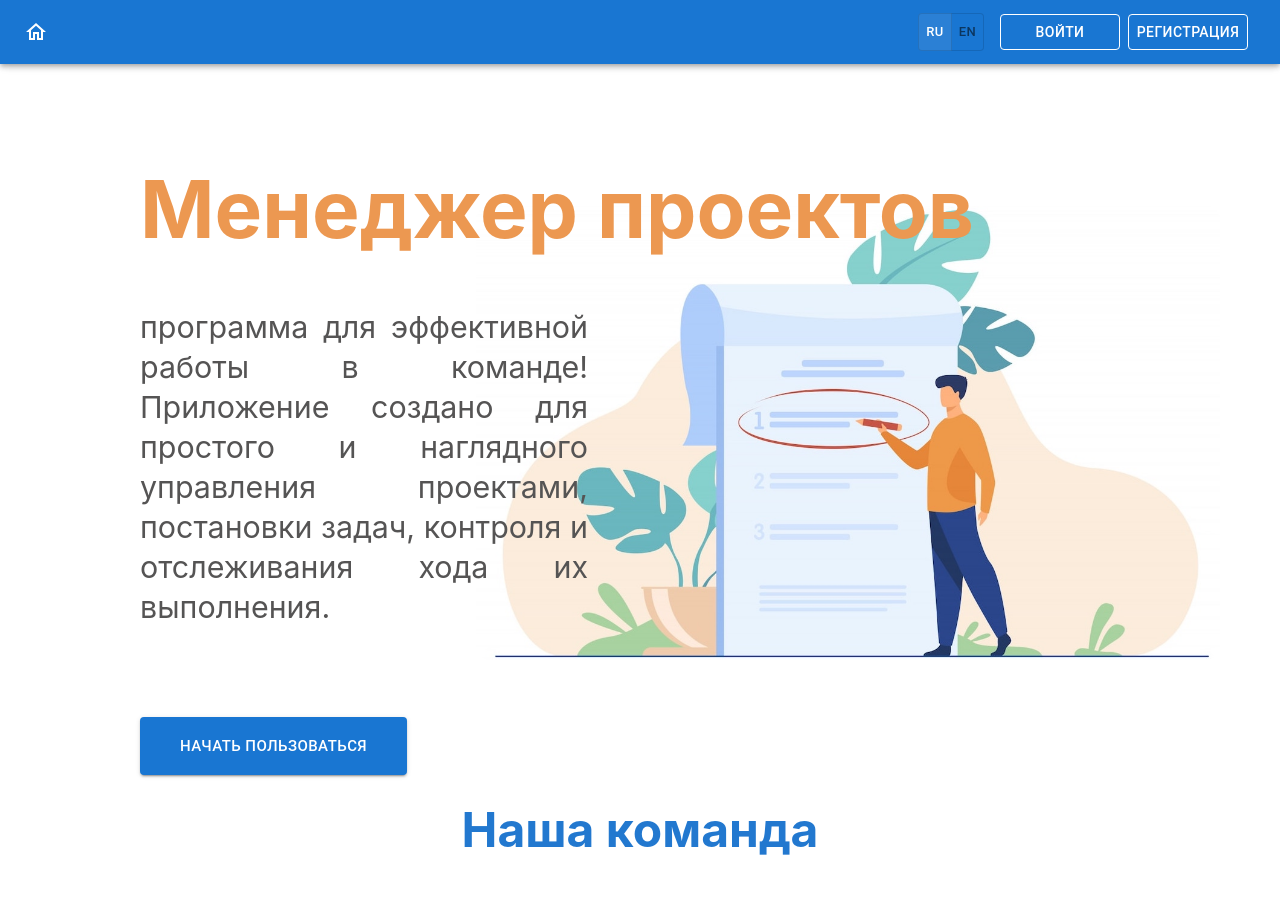
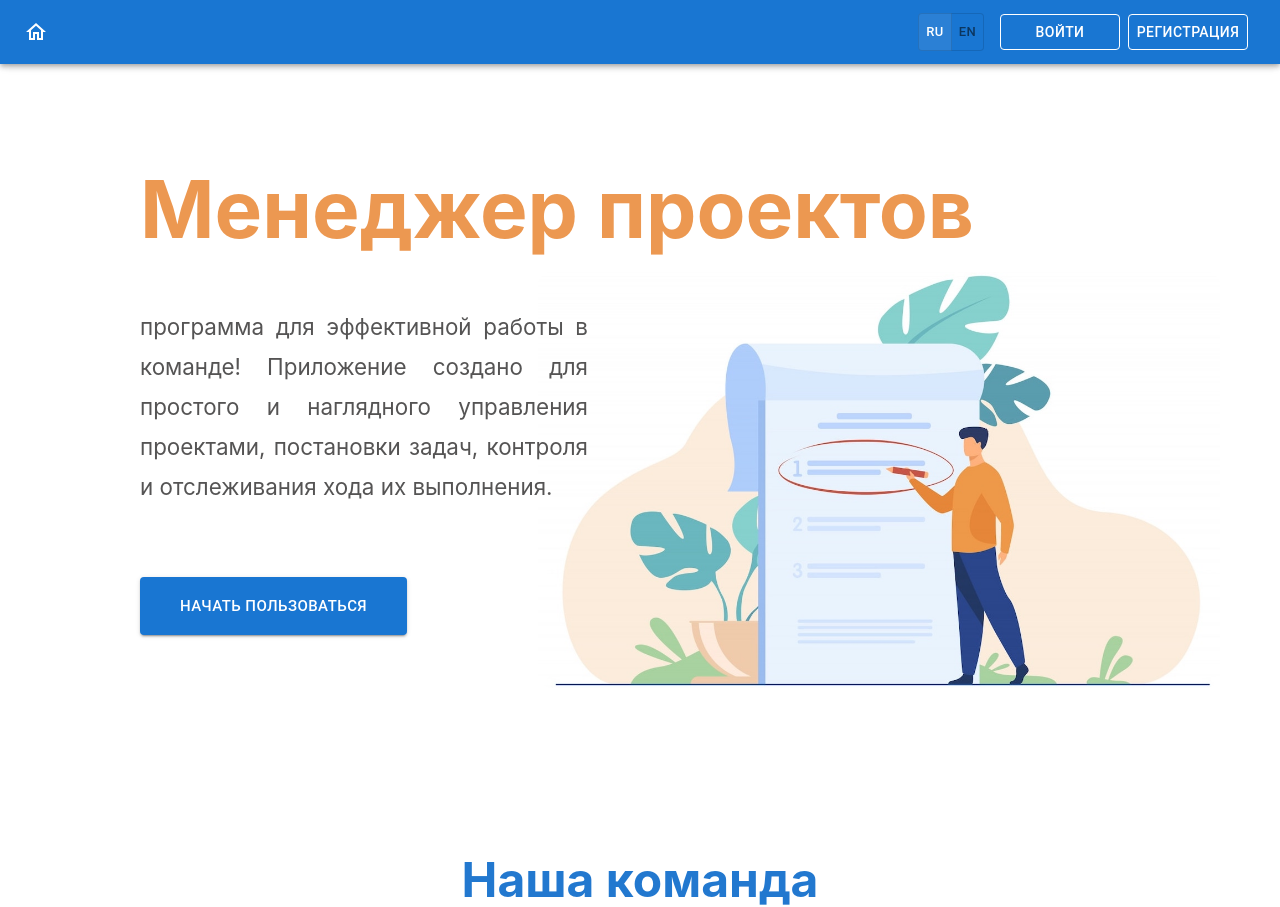
Before and after one commit to OksanaFedotova/project-management-app, a React (Create React App) app: page /#/welcome in a window 1280 px wide. Shown: the top 907 px of the page. Built offline with nearby package versions, Linux system fonts and the light colour scheme.

Commit message:
fix: fix welcome page styles

```diff
--- a/src/components/Team/Team.css
+++ b/src/components/Team/Team.css
@@ -55,6 +55,12 @@
   filter: invert(89%) sepia(79%) saturate(4768%) hue-rotate(296deg) brightness(100%) contrast(88%);
 }
 
+@media (max-width: 1370px) {
+  .h2 {
+    padding-top: 50px;
+  }
+}
+
 @media (max-width: 850px) {
   .team-member {
     width: 40%;
--- a/src/routes/WelcomePage/WelcomePage.css
+++ b/src/routes/WelcomePage/WelcomePage.css
@@ -14,11 +14,10 @@
 }
 
 .start-img {
-  width: 60%;
+  width: 55%;
   border-radius: 15px;
   position: absolute;
   right: 40px;
-  bottom: 140px;
 }
 
 .start-left-block {
@@ -40,10 +39,18 @@
 }
 
 .start-text {
-  font-size: 1.9rem;
+  font-size: 1.7rem;
   line-height: 40px;
   width: 40%;
   color: #555454;
+  padding-bottom: 25px;
+}
+
+@media (max-width: 1372px) {
+  .start-text {
+    font-size: 1.4rem;
+    padding-bottom: 20px;
+  }
 }
 
 @media (max-width: 1100px) {
--- a/src/routes/WelcomePage/WelcomePage.tsx
+++ b/src/routes/WelcomePage/WelcomePage.tsx
@@ -24,13 +24,13 @@ const HomePage = () => {
             </p>
             {isAuth ? (
               <NavLink to="/boards" style={{ color: `inherit`, textDecoration: `none` }}>
-                <Button variant="contained" size="large" sx={{ pl: 5, pr: 5, pt: 2, pb: 2, mt: 5 }}>
+                <Button variant="contained" size="large" sx={{ pl: 5, pr: 5, pt: 2, pb: 2 }}>
                   <FormattedMessage id="start_work" />
                 </Button>
               </NavLink>
             ) : (
               <NavLink to="/sign-in" style={{ color: `inherit`, textDecoration: `none` }}>
-                <Button variant="contained" size="large" sx={{ pl: 5, pr: 5, pt: 2, pb: 2, mt: 5 }}>
+                <Button variant="contained" size="large" sx={{ pl: 5, pr: 5, pt: 2, pb: 2 }}>
                   <FormattedMessage id="start_work" />
                 </Button>
               </NavLink>
```
